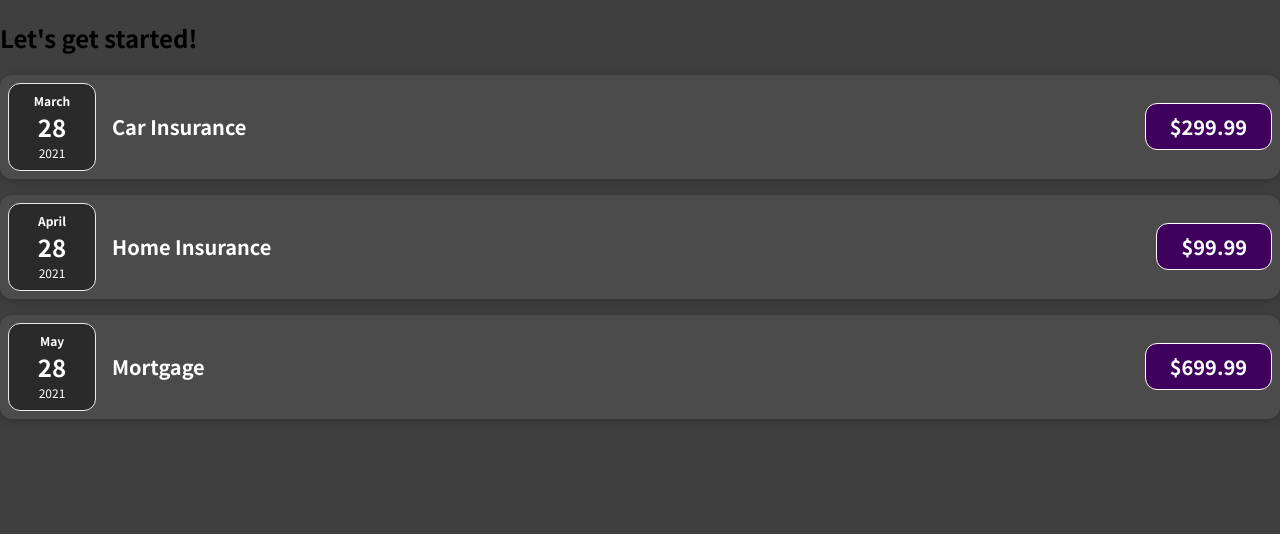
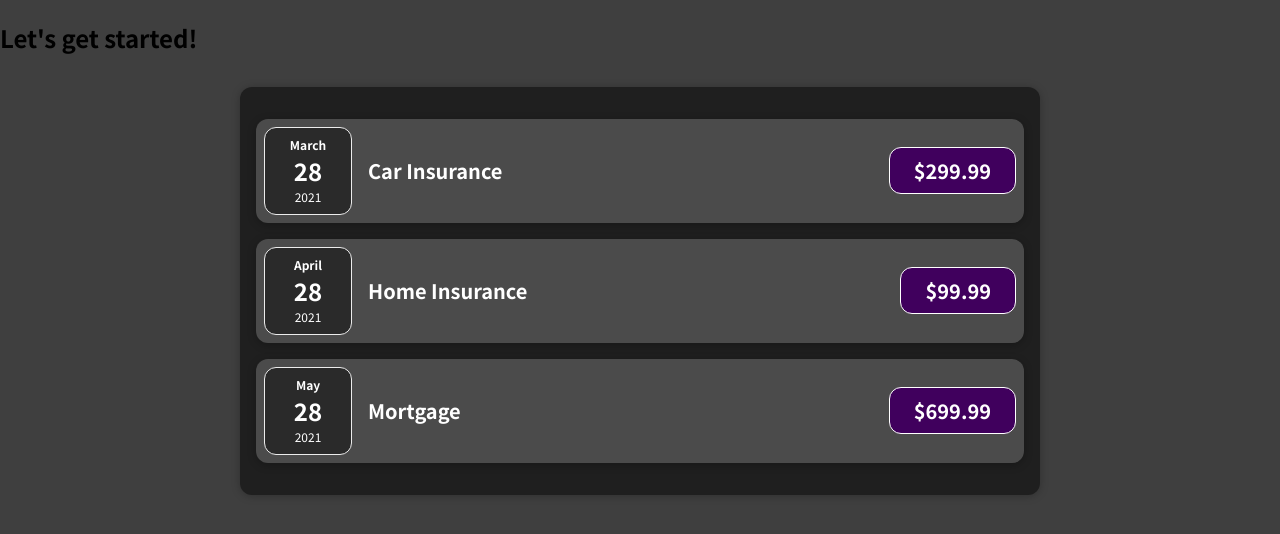
Before and after one commit to veja947/react_2021, a JavaScript app: page / in a window 1280 px wide. Shown: the top 534 px of the page. Built offline with nearby package versions, Linux system fonts and the light colour scheme.

Commit message:
add component Expenses to cover all ExpenseItems

```diff
--- a/src/App.js
+++ b/src/App.js
@@ -1,5 +1,6 @@
 
 import ExpenseItem from "./components/ExpenseItem";
+import Expenses from "./components/Expenses";
 
 
 function App() {
@@ -25,15 +26,7 @@
   return (
     <div>
       <h2>Let's get started!</h2>
-        <ExpenseItem date={expenses[0].date}
-                     title={expenses[0].title}
-                     amount={expenses[0].amount}></ExpenseItem>
-        <ExpenseItem date={expenses[1].date}
-                     title={expenses[1].title}
-                     amount={expenses[1].amount}></ExpenseItem>
-        <ExpenseItem date={expenses[2].date}
-                     title={expenses[2].title}
-                     amount={expenses[2].amount}></ExpenseItem>
+        <Expenses items={expenses}/>
     </div>
   );
 }
--- /dev/null
+++ b/src/components/Expenses.css
@@ -0,0 +1,9 @@
+.expenses {
+    padding: 1rem;
+    background-color: rgb(31, 31, 31);
+    margin: 2rem auto;
+    width: 50rem;
+    max-width: 95%;
+    border-radius: 12px;
+    box-shadow: 0 1px 8px rgba(0, 0, 0, 0.25);
+}
--- /dev/null
+++ b/src/components/Expenses.js
@@ -0,0 +1,20 @@
+import './Expenses.css';
+import ExpenseItem from "./ExpenseItem";
+
+function Expenses(props) {
+    return (
+        <div className="expenses">
+            <ExpenseItem date={props.items[0].date}
+                         title={props.items[0].title}
+                         amount={props.items[0].amount} />
+            <ExpenseItem date={props.items[1].date}
+                         title={props.items[1].title}
+                         amount={props.items[1].amount} />
+            <ExpenseItem date={props.items[2].date}
+                         title={props.items[2].title}
+                         amount={props.items[2].amount} />
+        </div>
+    )
+}
+
+export default Expenses;
```
Also changed, not shown: 1 other file (tests, documents, lock files or other folders).
